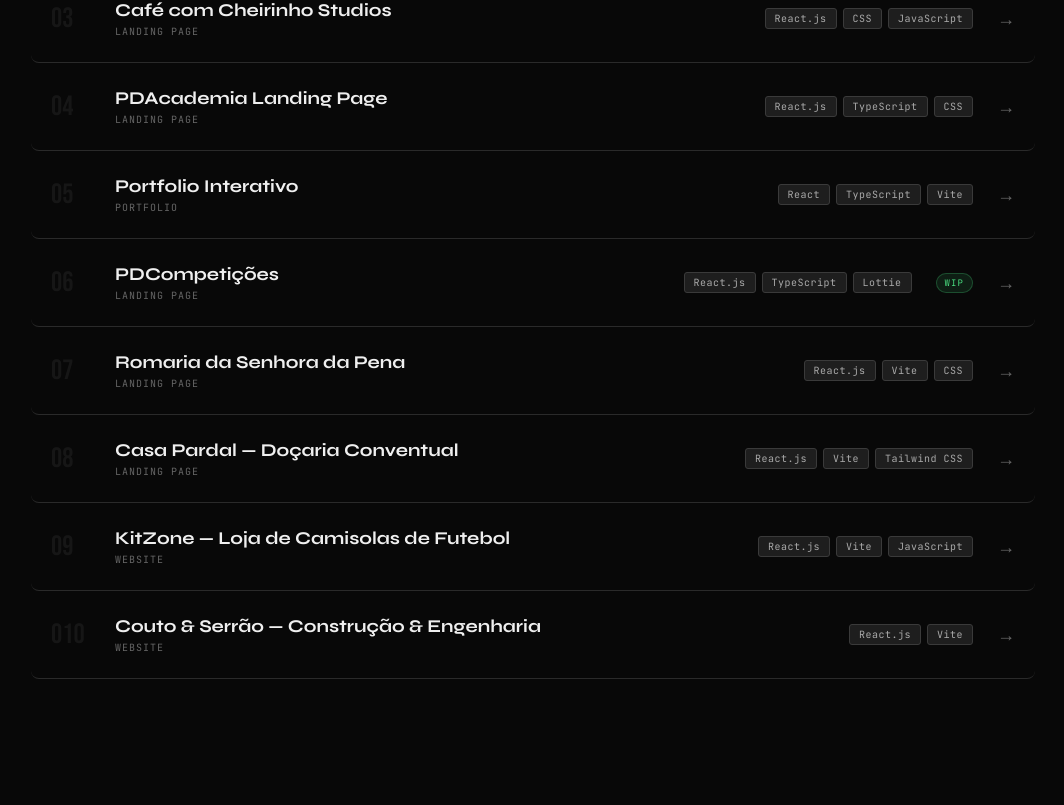
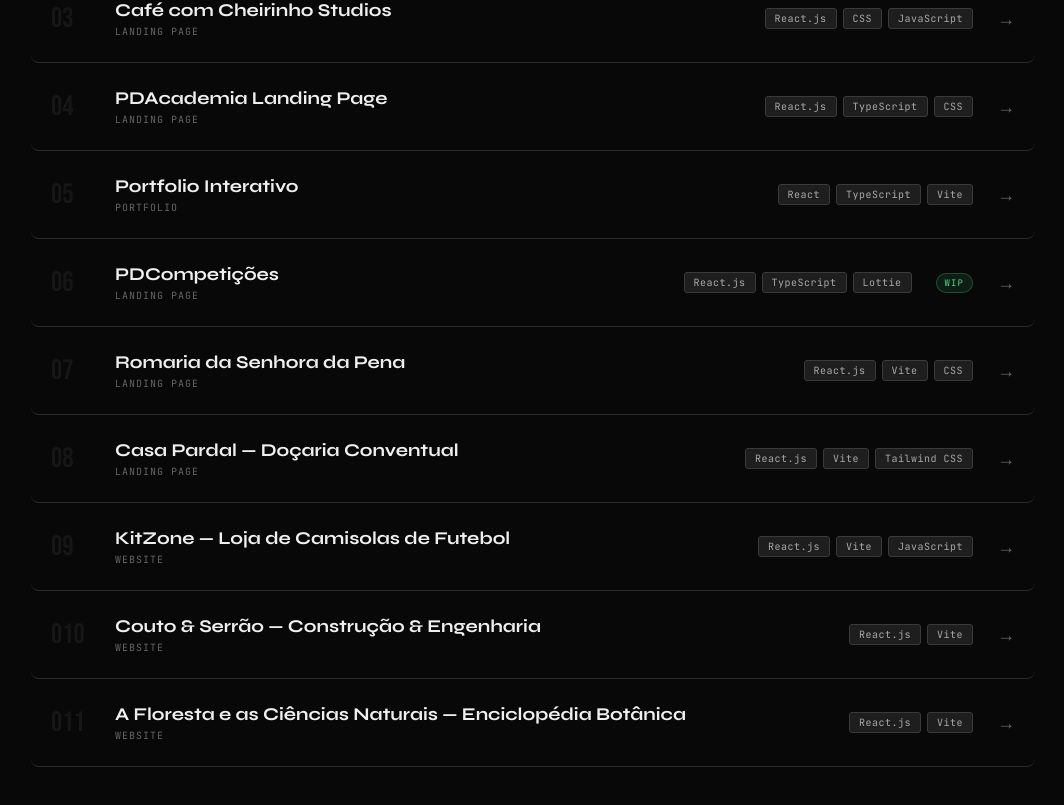
Before and after one commit to DavidVilela1/ultimate-portfolio, a React (Vite) app: page /projects in a window 1280 px wide. Shown: the part 737-1542 px from the top of the page, without its empty margins (107-1171 px from the left). Before the commit the page ends 1516 px from the top, so only its background shows below. Built offline with nearby package versions, Linux system fonts and the light colour scheme.

Commit message:
new project to projects

```diff
--- a/src/data/projects.ts
+++ b/src/data/projects.ts
@@ -135,4 +135,16 @@ export const projects: Project[] = [
     featured: false,
     category: 'Website',
   },
+  {
+    id: 'floresta-ciencias-naturais',
+    titlePT: 'A Floresta e as Ciências Naturais — Enciclopédia Botânica',
+    titleEN: 'The Forest and Natural Sciences — Botanical Encyclopedia',
+    descriptionPT: 'Enciclopédia botânica interativa para a Escola Secundária S. Pedro em parceria com a UTAD. SPA com pesquisa em tempo real, fichas detalhadas por espécie, galeria com lightbox, tema claro/escuro e navegação mobile-first.',
+    descriptionEN: 'Interactive botanical encyclopedia for Escola Secundária S. Pedro in partnership with UTAD. SPA with real-time search, detailed species pages, lightbox gallery, light/dark theme and mobile-first navigation.',
+    tech: ['React.js', 'Vite'],
+    repo: 'https://github.com/DavidVilela1/ciencias-naturais',
+    deploy: 'https://ciencias-naturais.vercel.app/',
+    featured: false,
+    category: 'Website',
+  },
 ];
```
